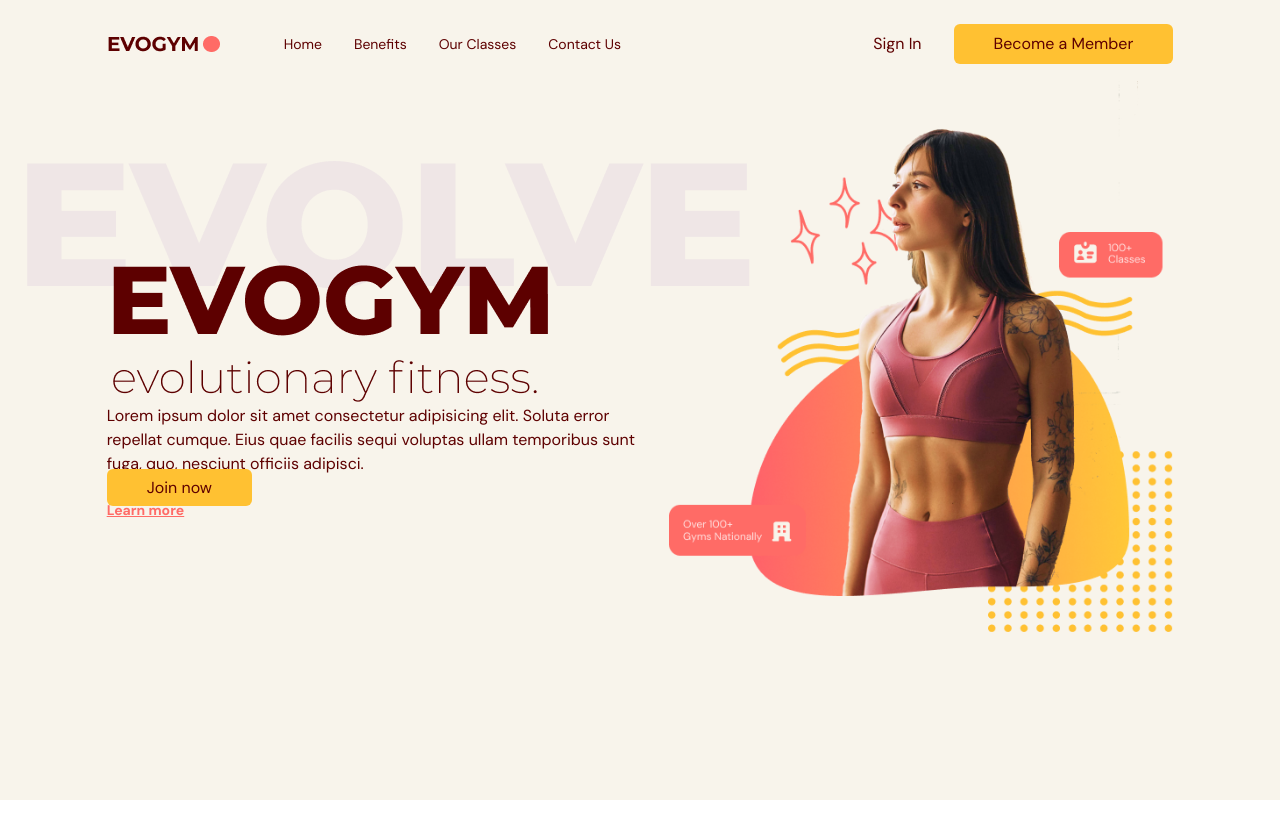
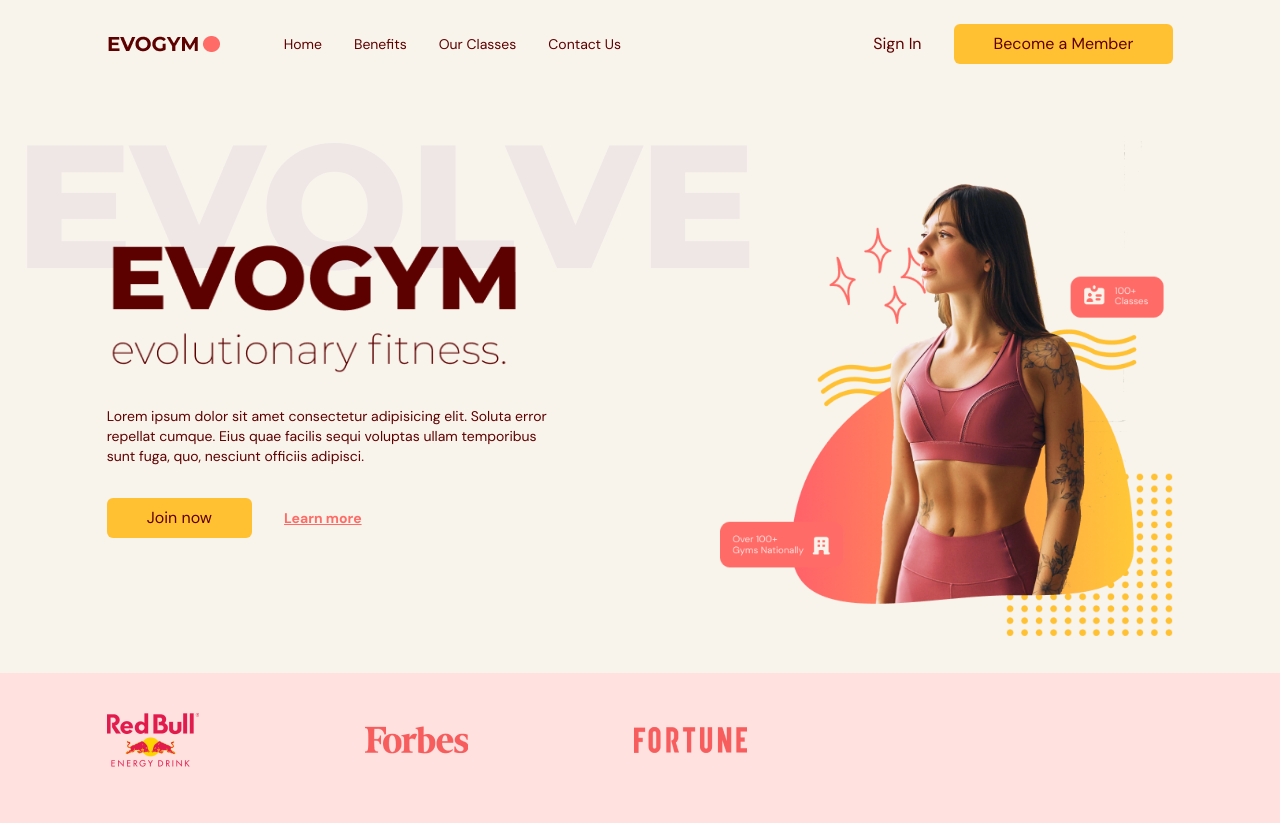
Before and after one commit to phattran2905/fitness-website, a React (Vite) app: page / in a window 1280 px wide. Before the commit the page ends 800 px from the top, so only its background shows below. Built offline with nearby package versions, Linux system fonts and the light colour scheme.

Commit message:
[Home] Add styles for image and sponsors

```diff
--- a/src/scenes/home/index.tsx
+++ b/src/scenes/home/index.tsx
@@ -13,7 +13,7 @@
 };
 
 function Home({ setSelectedPage }: Props) {
-  const isAboveMediumScreens = useMediaQuery("(min-width: 1060px;)");
+  const isAboveMediumScreens = useMediaQuery("(min-width: 1060px)");
 
   return (
     <section
@@ -24,7 +24,7 @@
       <div className="mx-auto w-5/6 items-center justify-center md:flex md:h-5/6">
         {/* Main header */}
         <div className="z-10 mt-32 md:basis-3/5">
-          {/* Heading */}
+          {/* Headings */}
           <div className="md:-mt-20">
             <div className="relative">
               <div className="before:absolute before:-left-20 before:-top-20 before:z-[-1] md:before:content-evolvetext">
@@ -32,14 +32,14 @@
               </div>
             </div>
           </div>
-          <div>
-            <p>
-              Lorem ipsum dolor sit amet consectetur adipisicing elit. Soluta
-              error repellat cumque. Eius quae facilis sequi voluptas ullam
-              temporibus sunt fuga, quo, nesciunt officiis adipisci.
-            </p>
-          </div>
-          <div>
+
+          <p className="mt-8 text-sm">
+            Lorem ipsum dolor sit amet consectetur adipisicing elit. Soluta
+            error repellat cumque. Eius quae facilis sequi voluptas ullam
+            temporibus sunt fuga, quo, nesciunt officiis adipisci.
+          </p>
+          {/* Actions */}
+          <div className="mt-8 flex items-center gap-8">
             <ActionButton setSelectedPage={setSelectedPage}>
               Join now
             </ActionButton>
@@ -54,16 +54,16 @@
         </div>
 
         {/* Image */}
-        <div>
+        <div className="flex basis-3/5 justify-center md:z-10 md:ml-40 md:mt-16 md:justify-items-end">
           <img src={HomePageGraphic} alt="home-pageGraphic" />
         </div>
       </div>
 
       {/* Sponsors */}
       {isAboveMediumScreens && (
-        <div>
-          <div>
-            <div>
+        <div className="h-[150px] w-full bg-primary-100 py-10">
+          <div className="mx-auto w-5/6">
+            <div className="flex w-3/5 items-center justify-between gap-8">
               <img src={SponsorRedBull} alt="home-sponsorRedBull" />
               <img src={SponsorForbes} alt="home-sponsorForbes" />
               <img src={SponsorFortune} alt="home-sponsorFortune" />
```
